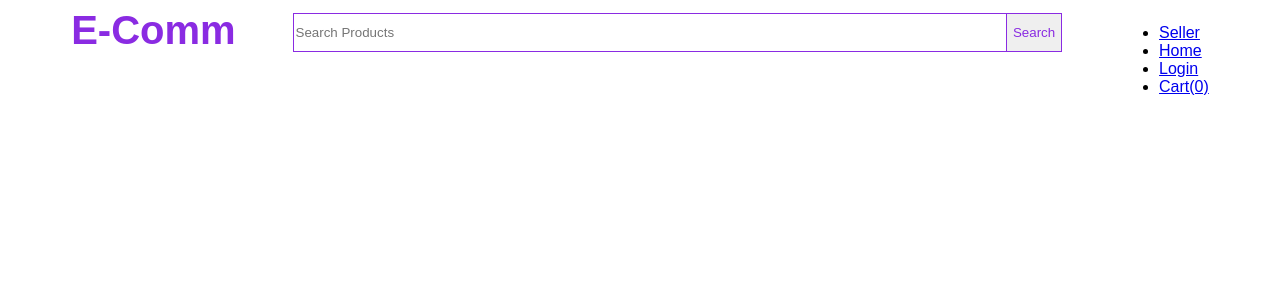
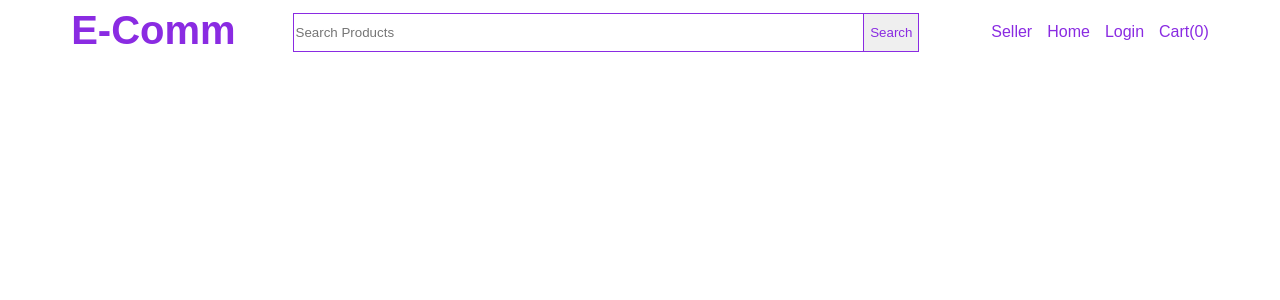
Before and after one commit to Gabrieldevreis/Ecomm-Project, an Angular app: page / in a window 1280 px wide. Shown: the top 300 px of the page. Built offline with nearby package versions, Linux system fonts and the light colour scheme.

Commit message:
feat(frontend): add style in header component

```diff
--- a/src/app/header/header.component.css
+++ b/src/app/header/header.component.css
@@ -28,5 +28,22 @@
 .nav .nav-search button {
     color: blueviolet;
     border: 1px solid blueviolet;
-    height: 39px
+    height: 39px;
 }
+
+.nav ul {
+    display: inline-flex;
+    margin: 0;
+    padding: 0;
+    list-style-type: none;
+}
+
+.nav ul li {
+    padding-top: 15px;
+    padding-left: 15px;
+}
+
+.nav ul li a {
+    text-decoration: none;
+    color: blueviolet;
+}
--- a/src/app/header/header.component.html
+++ b/src/app/header/header.component.html
@@ -1,7 +1,7 @@
 <nav class="nav">
     <h1>E-Comm</h1>
     <div class="nav-search">
-    <input type="text" placeholder="Search Products"/>
+        <input type="text" placeholder="Search Products" />
         <button class="search-button">Search</button>
     </div>
     <ul>
```
Lines whose indentation alone changed are shown as unchanged.
